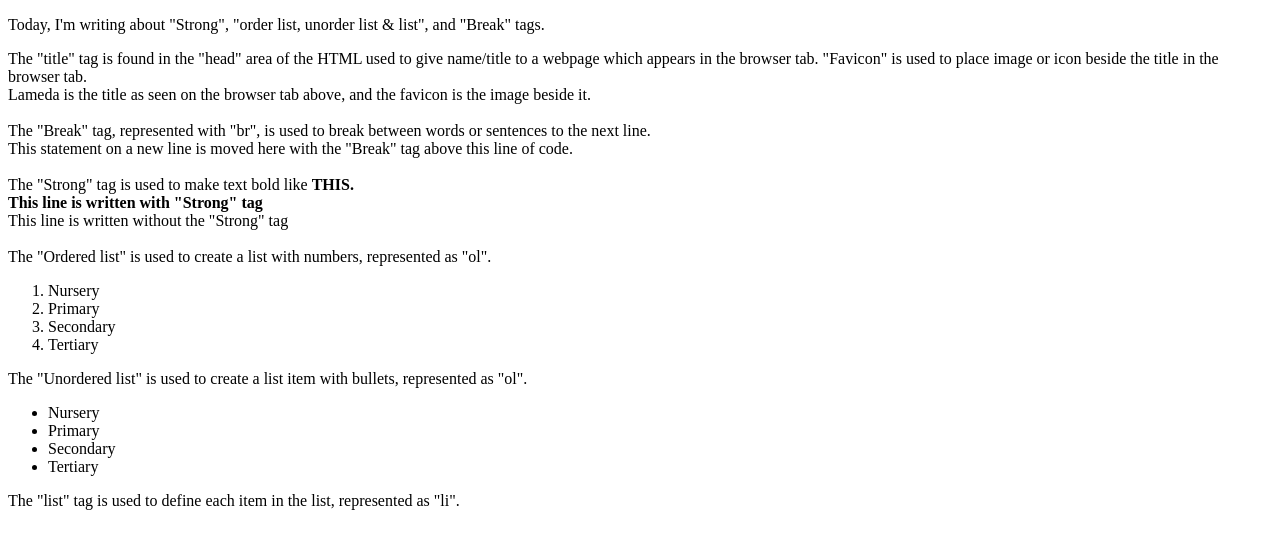
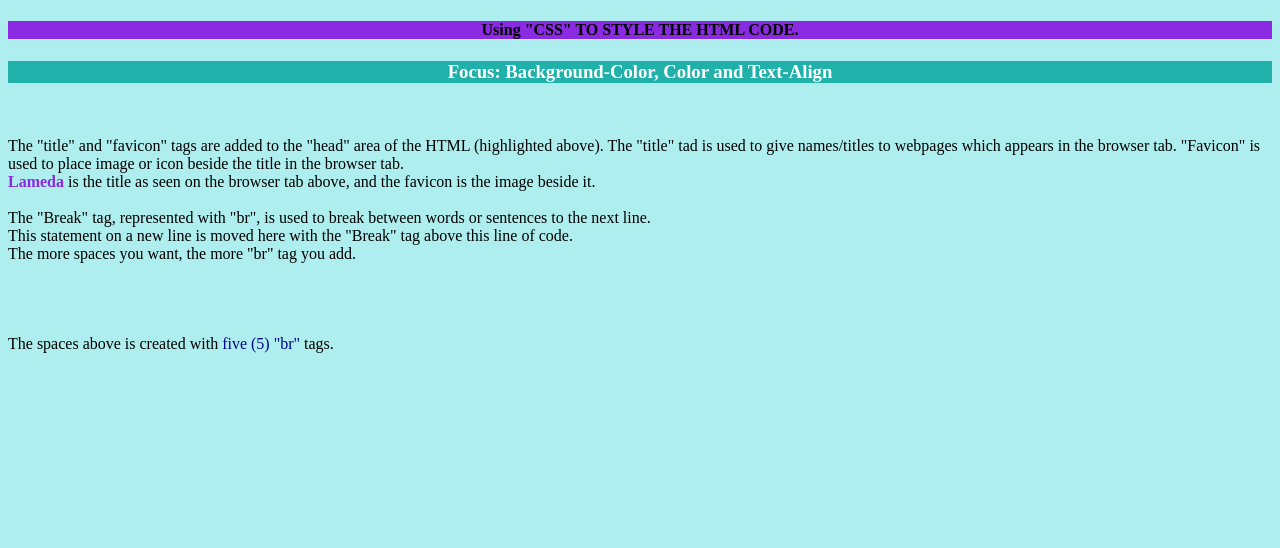
Before and after one commit to Mattolu01/DaysOfCode, a plain HTML site: page index.html in a window 1280 px wide. Drawn offline with Linux system fonts and the light colour scheme.

Commit message:
follow up commit

```diff
--- /dev/null
+++ b/indax.css
@@ -0,0 +1,5 @@
+div{
+    background-color: rgb(217, 184, 184);
+    width: 5px;
+
+}
--- a/index.html
+++ b/index.html
@@ -4,10 +4,29 @@
     <meta charset="UTF-8">
     <meta name="viewport" content="width=device-width, initial-scale=1.0">
     <title>Lameda</title>
-    <favicon href="LamedaIMG.png" type="lameda-image">
+    <link rel="3d-Lameda icon" href="LamedaIMG.png" type="3d-Lameda-Icon">
+    <link rel="stylesheet" href="style.css">
 </head>
 
 <body>
+
+    <h4>
+        Using "CSS" TO STYLE THE HTML CODE.
+    </h4>
+    <h3>Focus: Background-Color, Color and Text-Align</h3> <br><br>
+
+    The "title" and "favicon" tags are added to the "head" area of the HTML (highlighted above). The "title" tad is used to give names/titles to webpages which appears in the browser tab. "Favicon" is used to place image or icon beside the title in the browser tab. <br>
+        <strong>Lameda</strong> is the title as seen on the browser tab above, and the favicon is the image beside it. <br><br>
+        The "Break" tag, represented with "br", is used to break between words or sentences to the next line. <br>
+        This statement on a new line is moved here with the "Break" tag above this line of code. <br>
+        The more spaces you want, the more "br" tag you add. <br><br><br><br><br>
+        The spaces above is created with <span>five (5) "br"</span> tags.
+
+
+
+
+
+
      <!-- <h2>
         #100DaysOfCode
     </h2>
@@ -34,15 +53,13 @@
         The "title" tag is found in the "head" area of the HTML used to give name-title to a webpage which appears in the browser tab.
         The "Break" tag, represented as "<br>", is used to break between words or sentences to the next line.
     </p>    -->
+<!--
+    <p>Today, I'm writing about "Break tag", "Strong tag" "Order list, Unorder list & List".</p>
 
-    <p>Today, I'm writing about "Strong", "order list, unorder list & list", and "Break" tags.</p>
-
-        The "title" tag is found in the "head" area of the HTML used to give name/title to a webpage which appears in the browser tab. "Favicon" is used to place image or icon beside the title in the browser tab. <br>
-        Lameda is the title as seen on the browser tab above, and the favicon is the image beside it. <br><br>
         The "Break" tag, represented with "br", is used to break between words or sentences to the next line. <br>
         This statement on a new line is moved here with the "Break" tag above this line of code. <br><br>
         The "Strong" tag is used to make text bold like <strong>THIS.</strong> <br>
-        <strong>This line is written with "Strong" tag</strong> <br>
+        <strong>This line is written with the "Strong" tag</strong> <br>
         This line is written without the "Strong" tag <br><br>
 
         The "Ordered list" is used to create a list with numbers, represented as "ol".
@@ -62,6 +79,7 @@
             <li>Tertiary</li>
         </ul>
         The "list" tag is used to define each item in the list, represented as "li".
-    </p>
+    </p> -->
+
 </body>
 </html>
--- /dev/null
+++ b/style.css
@@ -0,0 +1,19 @@
+body{
+    background-color: paleturquoise;
+}
+
+h4{
+    background-color: blueviolet;
+    text-align: center;
+}
+h3{
+    background-color: lightseagreen;
+    color: white;
+    text-align: center;
+}
+strong{
+    color: blueviolet;
+}
+span{
+    color: darkblue;
+}
```
Also changed, not shown: indax.html (added, +15 -0 lines).
